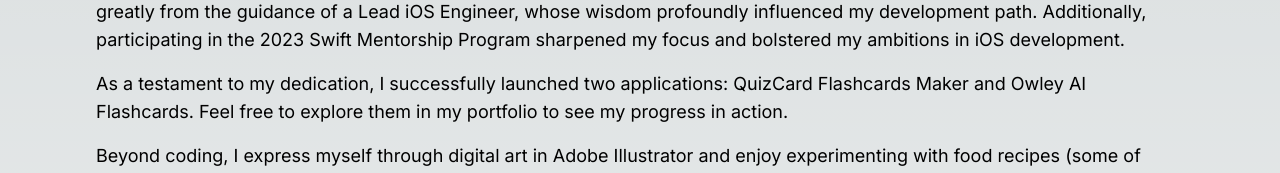
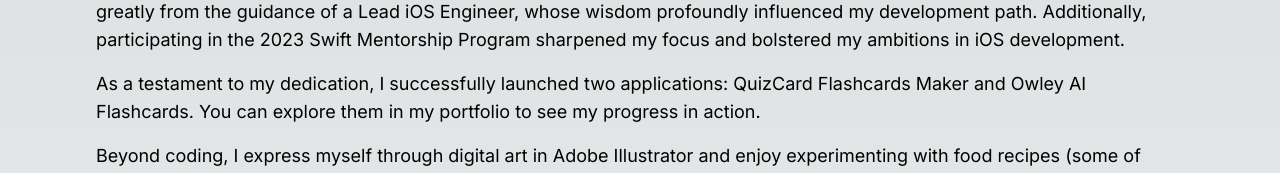
Before and after one commit to ShaniDan/portfolio, a Next.js app: page / in a window 1280 px wide. Shown: the part 402-575 px from the top of the page. Built offline with nearby package versions, Linux system fonts and the light colour scheme.

Commit message:
test changes

```diff
--- a/app/page.tsx
+++ b/app/page.tsx
@@ -49,8 +49,7 @@
         </p>
         <p className="text-lg md:text-xl lg:text-lg mb-4">
           As a testament to my dedication, I successfully launched two
-          applications: QuizCard Flashcards Maker and Owley AI Flashcards. Feel
-          free to explore them in my portfolio to see my progress in action.
+          applications: QuizCard Flashcards Maker and Owley AI Flashcards. You can explore them in my portfolio to see my progress in action.
         </p>
         <p className="text-lg md:text-xl lg:text-lg mb-4">
           Beyond coding, I express myself through digital art in Adobe
```
